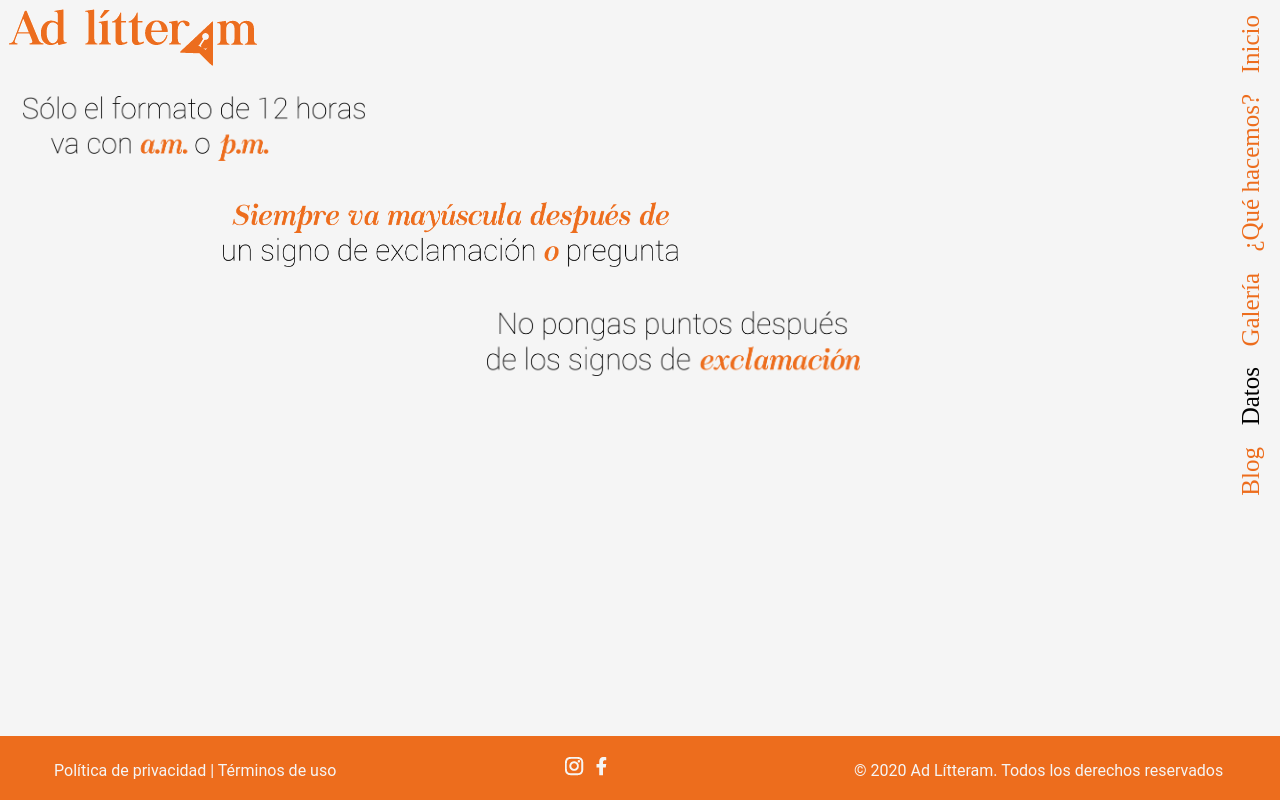
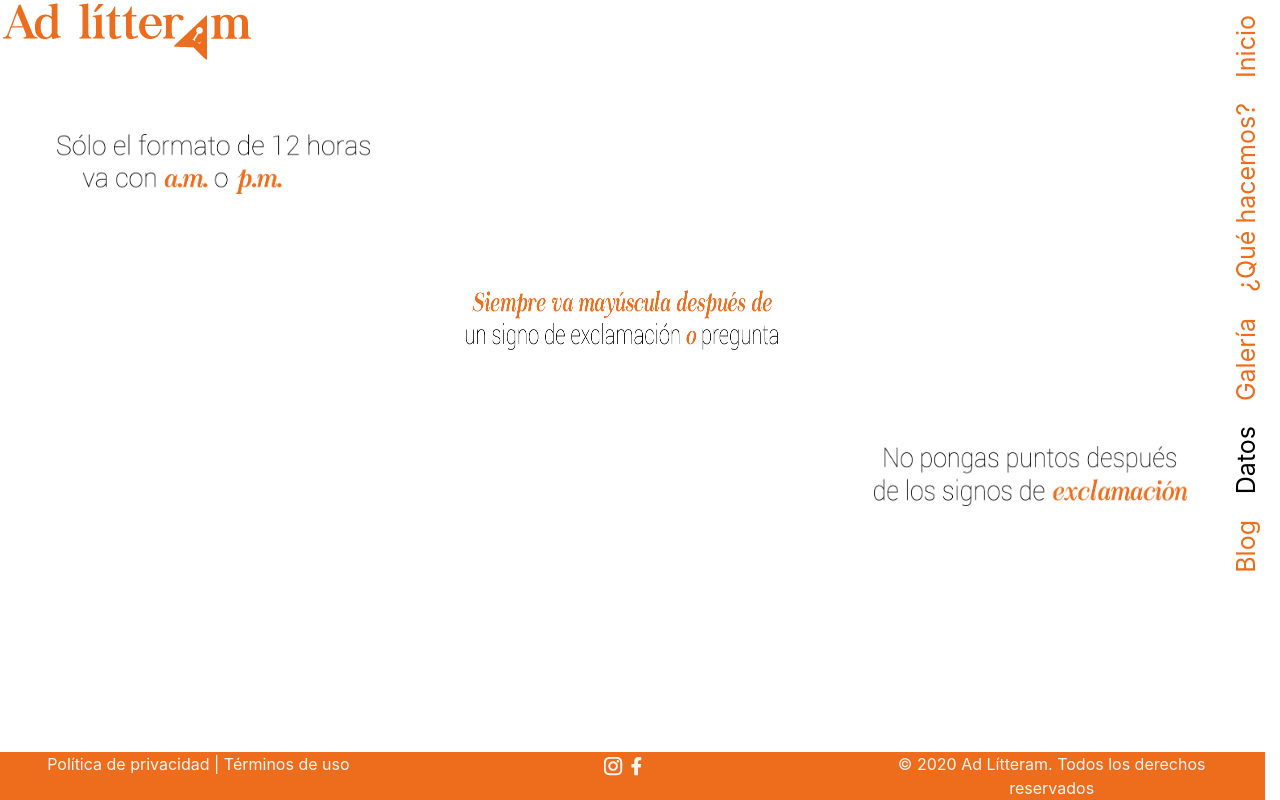
Before and after one commit to valenacosta/2061287_MULTI_ADLITTERAM, a plain HTML site: page views/datos.html in a window 1280 px wide. Drawn offline with nearby package versions, Linux system fonts and the light colour scheme.

Commit message:
Update datos.html

```diff
--- a/views/datos.html
+++ b/views/datos.html
@@ -5,55 +5,62 @@
 	<link rel="stylesheet" type="text/css" href="./../css/datos.css"/>
 	<link rel="shortcut icon" href="./img/favicon.ico" type="image/x-icon">
 	<link rel="icon" href="./img/favicon.ico" type="image/x-icon">
+	<link rel="stylesheet" href="https://cdn.jsdelivr.net/npm/bootstrap@4.5.3/dist/css/bootstrap.min.css" integrity="sha384-TX8t27EcRE3e/ihU7zmQxVncDAy5uIKz4rEkgIXeMed4M0jlfIDPvg6uqKI2xXr2" crossorigin="anonymous">
+	<script src="https://code.jquery.com/jquery-3.5.1.slim.min.js" integrity="sha384-DfXdz2htPH0lsSSs5nCTpuj/zy4C+OGpamoFVy38MVBnE+IbbVYUew+OrCXaRkfj" crossorigin="anonymous"></script>
+	<script src="https://cdn.jsdelivr.net/npm/bootstrap@4.5.3/dist/js/bootstrap.bundle.min.js" integrity="sha384-ho+j7jyWK8fNQe+A12Hb8AhRq26LrZ/JpcUGGOn+Y7RsweNrtN/tE3MoK7ZeZDyx" crossorigin="anonymous"></script>
 	<title>Ad lítteram</title>
+
 </head>
-<div class="container">
 <body style="position: relative;">
-	<div>
-		<div style="padding: 6px;">
-			<a href="./../index.html">
+	<div class="content">
+		<div class="navigation-bar" style="z-index: 200;">
+			<div><a href="../index.html"  class="navigation-item">Inicio</a></div>
+			<div><a href="./what_we_do.html" class="navigation-item">¿Qué hacemos?</a></div>
+			<div><a href="./gallery.html" class="navigation-item">Galería</a></div>
+			<div><a href="./datos.html" style="color: black;" class="navigation-item">Datos</a></div>
+			<div><a href="./blog.html" class="navigation-item">Blog</a></div>
+		</div>
+		<div class="row">
+			<div class="col-sm-12 col-md-6 col-lg-4 col-xl-3">
+				<a href="./..index.html">
 					<img src="./../img/logo.png">
 				</a>
 			</div>
-		<div class="navigation-bar">
-			<div> <a href="./../index.html" class="navigation-item">Inicio</a></div>
-            <div> <a href="./what_we_do.html" class="navigation-item"> ¿Qué hacemos?</a></div>
-            <div> <a href="./gallery.html" class="navigation-item">Galería</a></div>
-            <div><span class="navigation-item" style="color:black";>Datos</span></div>
-            <div> <a href="./blog.html" class="navigation-item">Blog</a></div>
+		</div>
+		<div class="p-4" style="padding-right: 60px !important;">
+			<div class="row align-self-start">
+				<div class="col-md-4 p-5">
+					<img src="./../img/intento8.png" class="img-fluid" style="height: 60px;">
+				</div>
+			</div>
+			<div class="row align-self-center">
+				<div class="col-md-4 offset-md-4 p-5">
+					<img src="./../img/intento6.png" class="img-fluid" style="height: 60px;">
+				</div>
+			</div>
+			<div class="row align-self-end">
+				<div class="col-md-4 offset-md-8 p-5">
+					<img src="./../img/intento7.png" class="img-fluid" style="height: 60px;">
+				</div>
+			</div>
 		</div>
 
-		<div>
-			<img class="texto-1" src="./../img/intento8.png" style="height: 65px;">
-			<img class="texto-2" src="./../img/intento6.png" style="height: 65px;">
-			<img class="texto-3"src="./../img/intento7.png" style="height: 65px;">
-
-		</div>
-
-
-		</div>
-
-
-	</div>
-	<div class="footer roboto">
-		<div class="footer-item">
+		<div class="row footer">
+			<div class="col-sm-12 col-md-5 col-lg-4">
 				Política de privacidad | Términos de uso
 			</div>
-		<div class="footer-item">
-
-			<a href="https://www.instagram.com/adrianavilladaa/?hl=es-la" target="_blank" style="margin-right: 8px; margin-left: 110px">
+			<div class="col-sm-12 col-md-2 col-lg-4">
+				<a href="https://www.instagram.com/adlitteram_business" target="_blank">
 					<img src="./../img/insta.png" style="height: 20px">
 				</a>
-			<a href="https://www.facebook.com/AdrianaVillada03/" target="_blank">
+				<a href="https://www.facebook.com/adlitterambusiness/" target="_blank">
 					<img src="./../img/face.png" style="height: 20px">
 				</a>
-
 			</div>
-		<div class="footer-item">
+			<div class="col-sm-12 col-md-5 col-lg-4">
 				© 2020 Ad Lítteram. Todos los derechos reservados
 			</div>
 		</div>
-
+	</div>
 </body>
-</div>
 </html>
```
Lines whose indentation alone changed are shown as unchanged.
